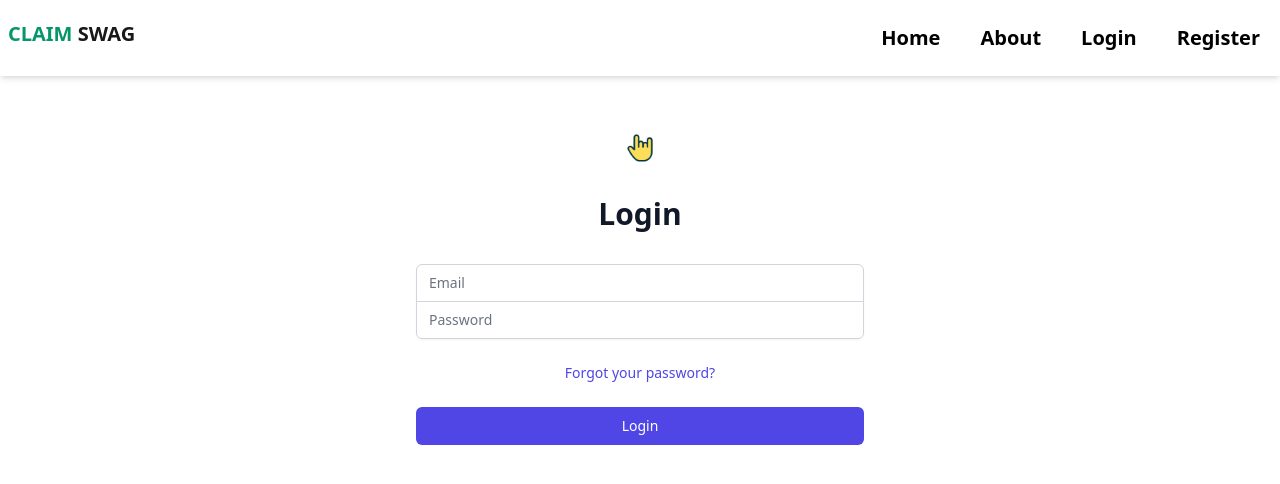
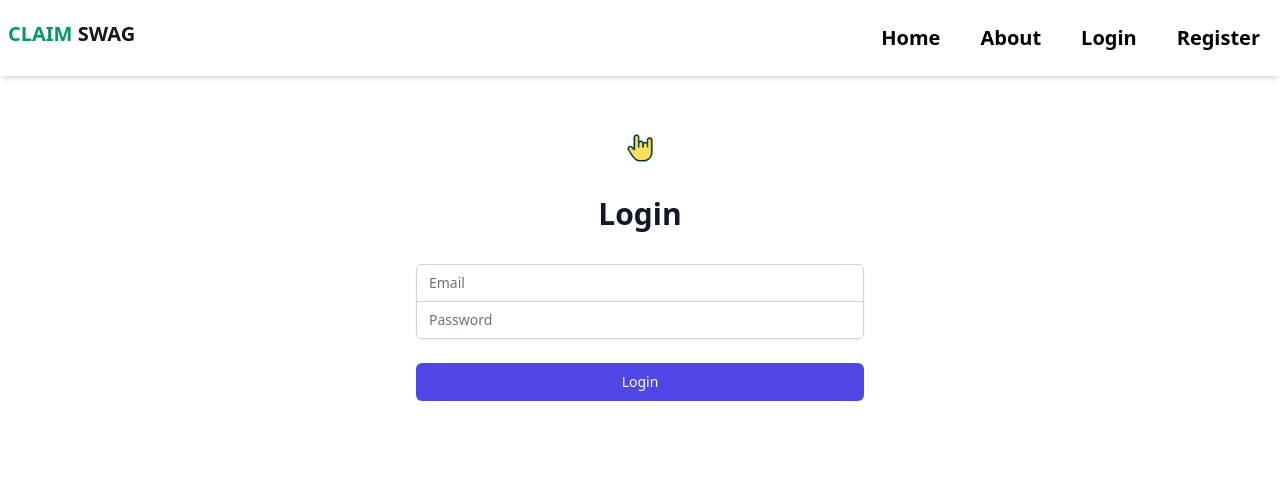
Before and after one commit to ZiaCodes/claim-prize, a React (Create React App) app in the folder client/: page /login in a window 1280 px wide. Shown: the top 484 px of the page. Built offline with nearby package versions, Linux system fonts and the light colour scheme.

Commit message:
Update login.jsx

```diff
--- a/client/src/components/login.jsx
+++ b/client/src/components/login.jsx
@@ -95,15 +95,6 @@
               </div>
             </div>
 
-            <div className="flex items-center justify-center">
-
-
-              <div className="text-sm">
-                <a href="#" className="font-medium text-indigo-600 hover:text-indigo-500">
-                  Forgot your password?
-                </a>
-              </div>
-            </div>
 
             <div>
               <button
```
